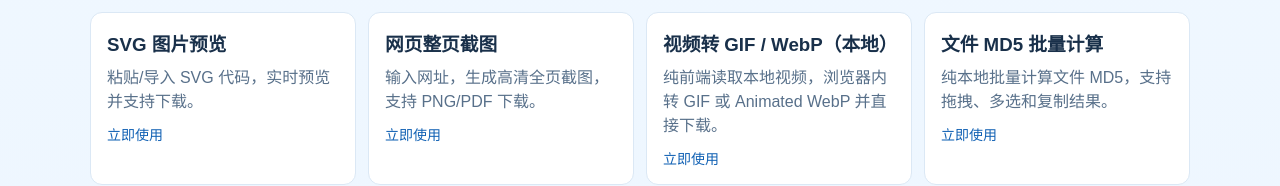
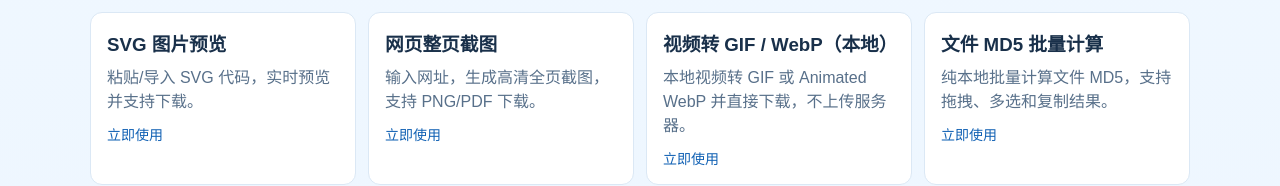
Before and after one commit to love-Liushuang/tools, a React (Vite) app in the folder client/: page / in a window 1280 px wide. Shown: the part 1409-1595 px from the top of the page. Built offline with nearby package versions, Linux system fonts and the light colour scheme.

Commit message:
feat: text

```diff
--- a/client/src/data/tools.js
+++ b/client/src/data/tools.js
@@ -111,7 +111,7 @@ export const tools = [
     {
         id: 'video-to-gif',
         name: '视频转 GIF / WebP（本地）',
-        desc: '纯前端读取本地视频，浏览器内转 GIF 或 Animated WebP 并直接下载。',
+        desc: '本地视频转 GIF 或 Animated WebP 并直接下载，不上传服务器。',
         category: 'video',
         path: '/tools/video-to-gif'
     },
```
